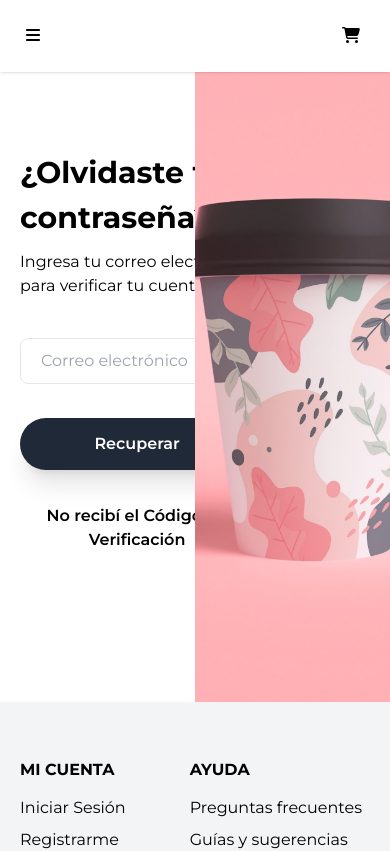
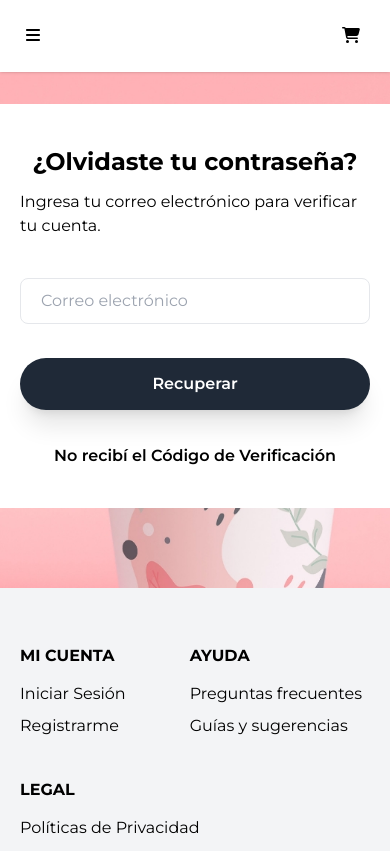
Before and after one commit to bhargawananbhuyan/project-creatilat, a Next.js app: page /forgot-password in a window 390 px wide. Shown: the top 851 px of the page. Built offline with nearby package versions, Linux system fonts and the light colour scheme.

Commit message:
UI changes

```diff
--- a/pages/datos-de-facturacion/index.js
+++ b/pages/datos-de-facturacion/index.js
@@ -8,7 +8,7 @@ export default function Index() {
 	return (
 		<Layout>
 			<SEO title='Datos de facturacion' />
-			<article className='grid md:grid-cols-2 gap-x-20 mt-10 mb-20 md:m-0'>
+			<article className='mt-32 grid md:grid-cols-2 gap-x-20 mb-20 md:mb-0'>
 				<div className='md:hidden'>
 					<Image
 						src={'/assets/datos.jpg'}
--- a/pages/forgot-password.js
+++ b/pages/forgot-password.js
@@ -5,10 +5,10 @@ import Image from 'next/image'
 export default function ForgotPassword() {
 	return (
 		<Layout>
-			<article className='grid grid-cols-2'>
-				<section className='max-w-md mx-auto grid gap-10 px-5 py-[150px]'>
+			<article className='mt-16 md:mt-32 grid md:grid-cols-2'>
+				<section className='bg-white mt-10 mb-20 md:my-0 md:bg-transparent max-w-md mx-auto grid gap-10 px-5 py-10 md:py-[150px]'>
 					<section className='grid gap-2.5'>
-						<h1 className='text-3xl font-bold leading-normal'>
+						<h1 className='text-2xl text-center md:text-left md:text-3xl font-bold leading-normal'>
 							¿Olvidaste tu contraseña?
 						</h1>
 						<p>Ingresa tu correo electrónico para verificar tu cuenta.</p>
@@ -26,7 +26,17 @@ export default function ForgotPassword() {
 						</div>
 					</form>
 				</section>
-				<div className='h-full w-full bg-gray-200 relative'>
+
+				<div className='md:hidden z-[-1]'>
+					<Image
+						src={'/assets/cafe.png'}
+						layout='fill'
+						className='absolute object-cover'
+						alt=''
+					/>
+				</div>
+
+				<div className='hidden md:block h-full w-full bg-gray-200 relative'>
 					<Image
 						src={'/assets/cafe.png'}
 						layout='fill'
--- a/pages/pantalla-de-afiliados/index.js
+++ b/pages/pantalla-de-afiliados/index.js
@@ -6,13 +6,13 @@ import Layout from '../../src/components/layout/Layout'
 export default function Index() {
 	return (
 		<Layout>
-			<div>
+			<div className='mt-16 md:mt-32'>
 				<div className='bg-gray-200'>
 					<section className='max-w-screen-xl mx-auto py-8 md:py-14 grid place-items-center text-center md:text-left gap-5 md:gap-10'>
 						<h1 className='text-2xl md:text-4xl font-extrabold'>
 							Recomienda nuestros productos y gana más.
 						</h1>
-						<button className='bg-yellow-500 text-white font-semibold px-6 py-3.5 rounded-full shadow-xl hover:shadow-none'>
+						<button className='bg-yellow-500 border-2 border-white text-white font-semibold px-6 py-3.5 rounded-full shadow-xl hover:shadow-none'>
 							Quiero afiliarme
 						</button>
 					</section>
@@ -171,7 +171,7 @@ export default function Index() {
 							¿Estas listo para ganar increíbles comisiones y ser parte de nuestros
 							afiliados?
 						</h1>
-						<button className='bg-blue-500 text-white px-14 py-3.5 rounded-full font-semibold shadow-xl hover:shadow-none'>
+						<button className='bg-blue-500 border-2 border-white text-white px-14 py-3.5 rounded-full font-semibold shadow-xl hover:shadow-none'>
 							Quiero afiliarme
 						</button>
 					</section>
--- a/src/components/carousels/MultiProductCarousel.js
+++ b/src/components/carousels/MultiProductCarousel.js
@@ -43,7 +43,7 @@ function MultiProductCarousel() {
 	}, [embla, onSelect, setScrollSnaps])
 
 	return (
-		<div className='grid gap-y-10 px-10 sm:px-0'>
+		<div className='grid gap-y-10 px-14 sm:px-0'>
 			<div className='absolute items-center left-0 w-full h-[420px] md:h-[350px] flex justify-between'>
 				<button
 					className='h-[48px] w-[48px] bg-[#0B864F] text-white z-[50] cursor-pointer'
```
